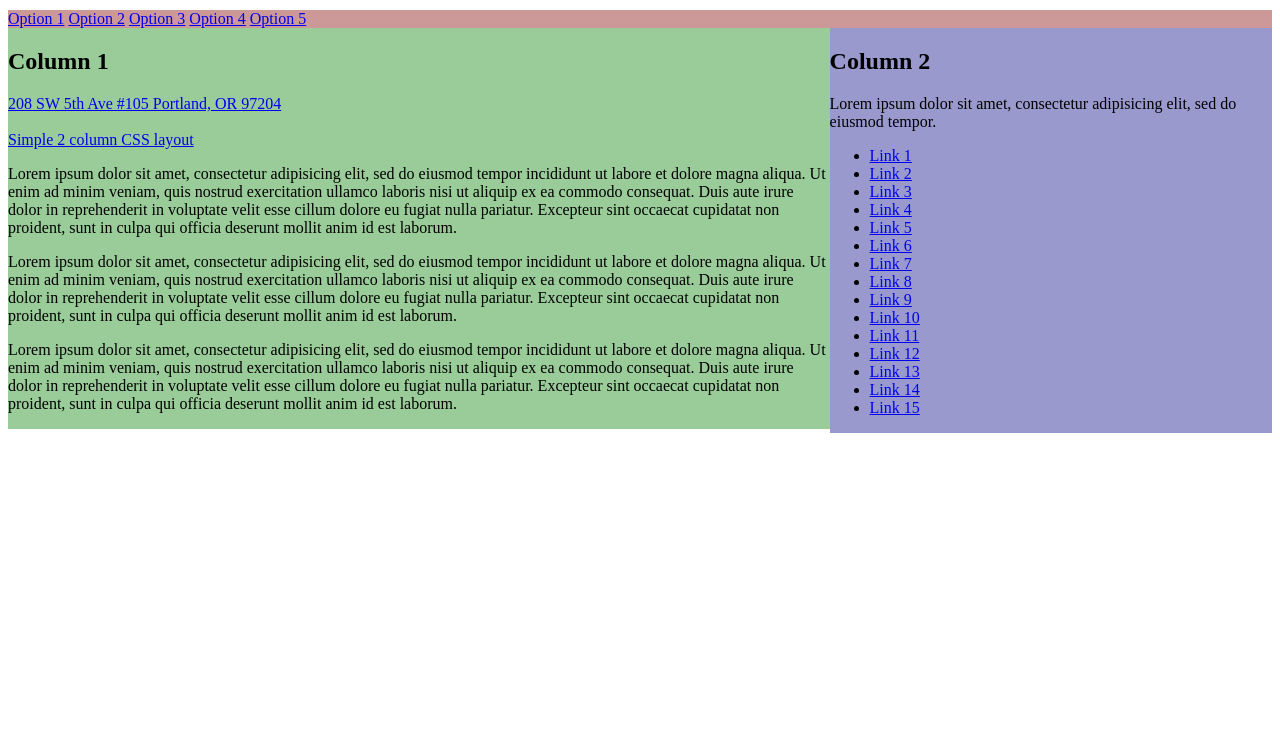
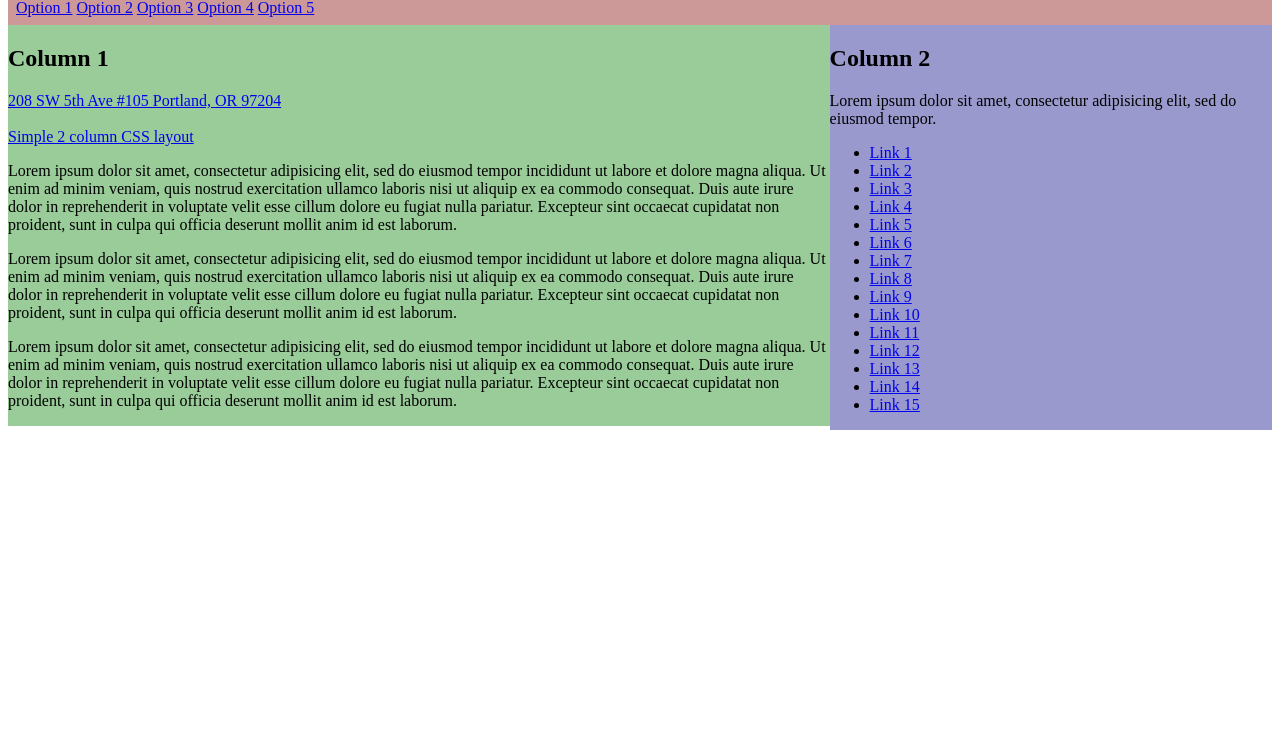
Before and after one commit to youssefk/layout-test-code-review, a plain HTML site: page index.html in a window 1280 px wide. Shown: the part 70-800 px from the top of the page. Drawn offline with Linux system fonts and the light colour scheme.

Commit message:
Adjust padding and margins on title and navigation bar to match reference image closer.

```diff
--- a/css/styles.css
+++ b/css/styles.css
@@ -1,3 +1,8 @@
+#titlebar, #navbar {
+  margin: 0px;
+  padding: 8px;
+}
+
 #titlebar {
   background-color: #dddddd;
 }
```
